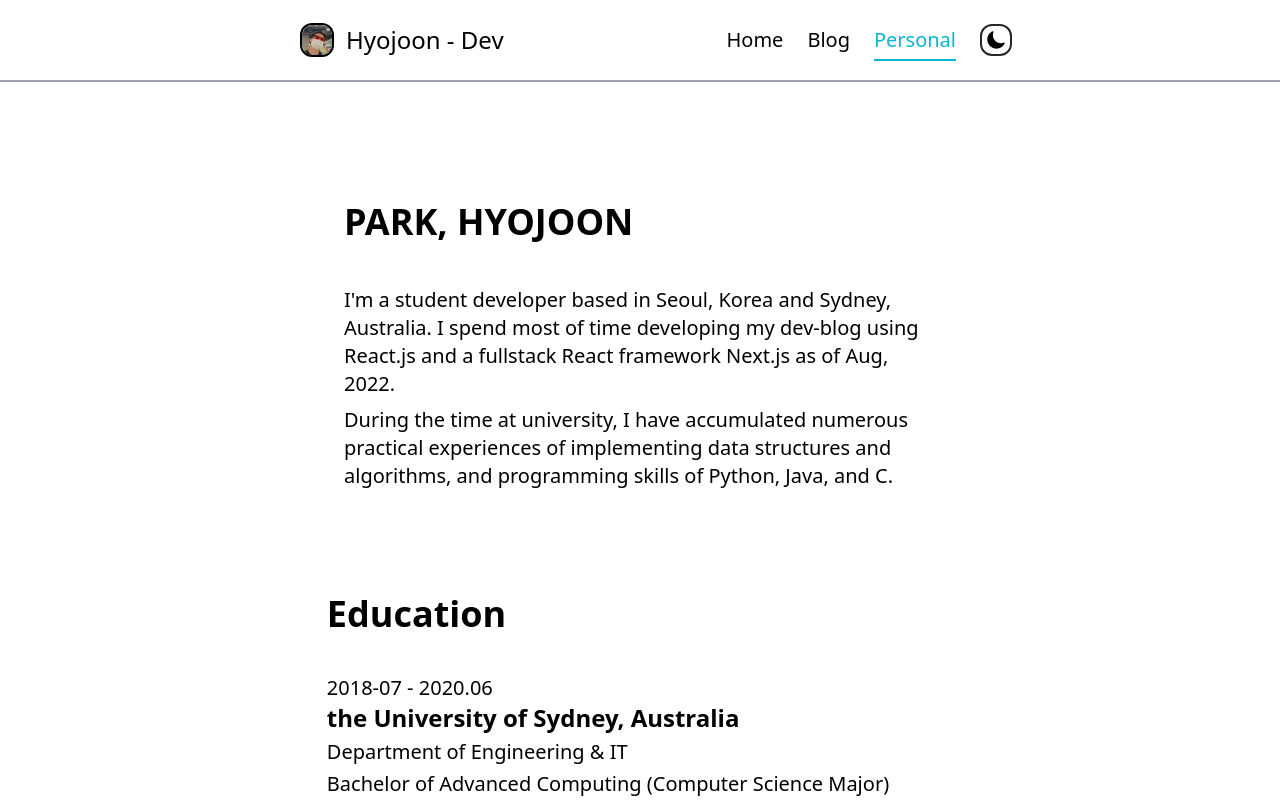
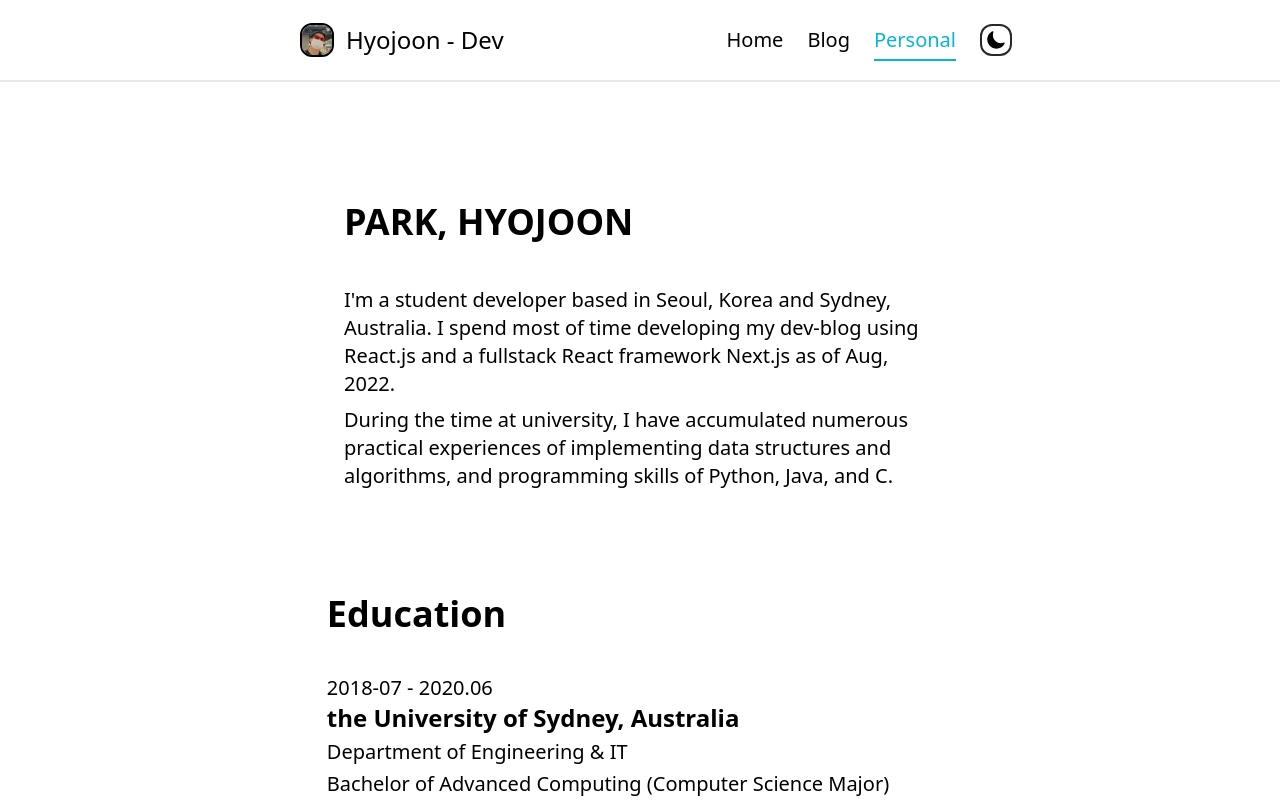
Before and after one commit to hjparrk/dev-blog, a Next.js app: page /personal in a window 1280 px wide. Shown: the top 800 px of the page. Built offline with nearby package versions, Linux system fonts and the light colour scheme; no server answers.

Commit message:
change navbar border color to lighter gray

```diff
--- a/components/layout/navbar/navigation-bar.js
+++ b/components/layout/navbar/navigation-bar.js
@@ -58,7 +58,7 @@ const NavigationBar = () => {
 
 const styles = {
   navbar:
-    "flex flex-row flex-wrap justify-between mb-20 py-4 lg:px-72 sm:px-20 md:px-20 border-b-2 border-gray-400 dark:border-white bg-white dark:bg-zinc-800",
+    "flex flex-row flex-wrap justify-between mb-20 py-4 lg:px-72 sm:px-20 md:px-20 border-b-2 border-gray-200 dark:border-white bg-white dark:bg-zinc-800",
   links: "flex flex-row",
 };
 
```
